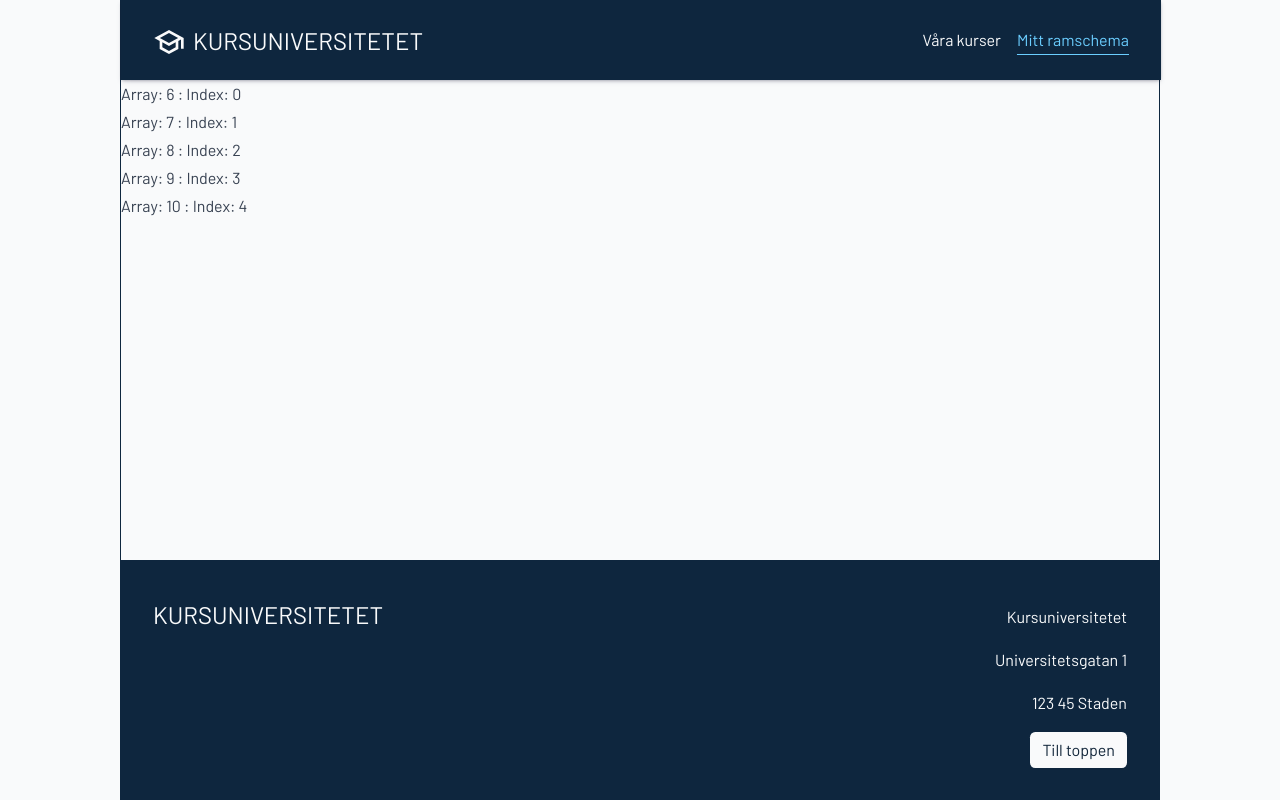
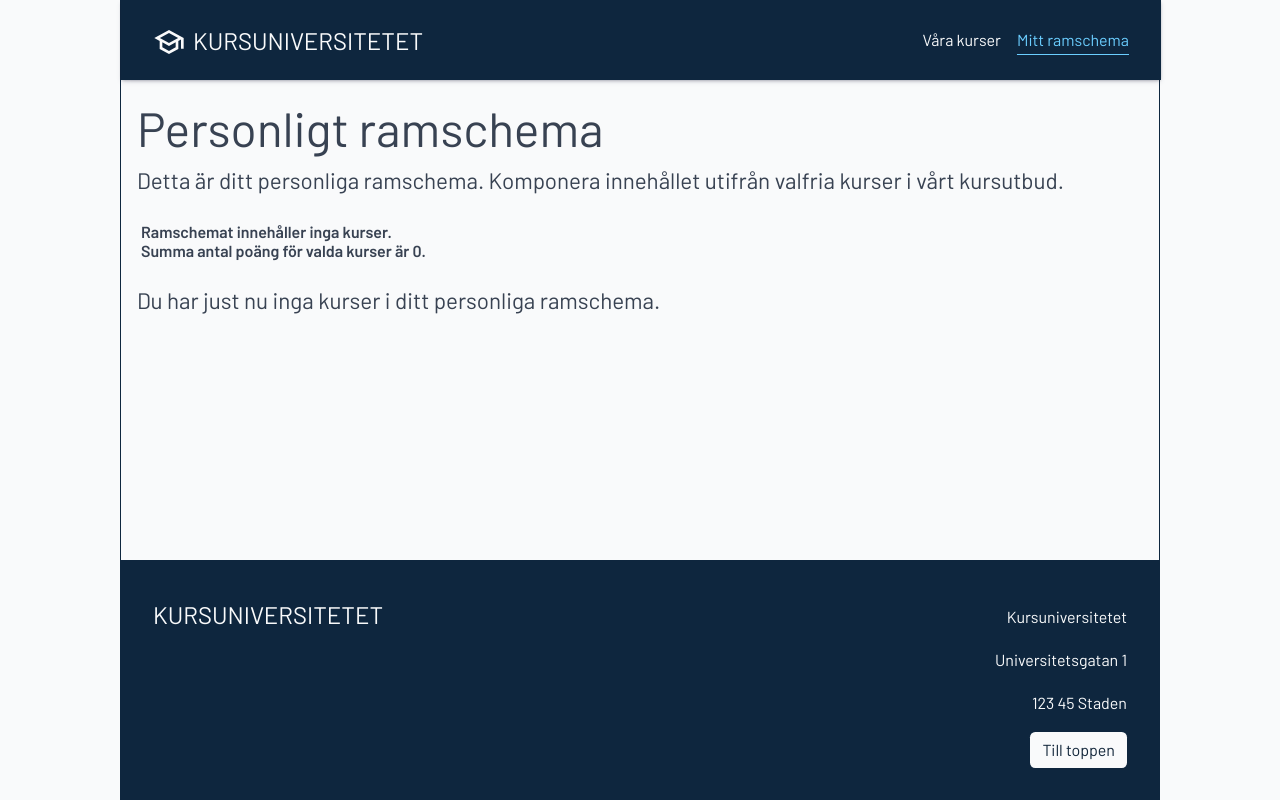
Before and after one commit to dalu2301/DT208G-Projekt, an Angular app: page /schedule in a window 1280 px wide. Built offline with nearby package versions, Linux system fonts and the light colour scheme.

Commit message:
Started working on logic for personal schedule

```diff
--- a/src/app/components/courses/courses.component.css
+++ b/src/app/components/courses/courses.component.css
@@ -6,10 +6,10 @@ section {
     --button-text-inverse-color: hsl(210, 52%, 15%);
     --button-hover-color: hsl(200, 100%, 71%);
     padding-inline: 1rem;
-    margin-block-end: 1rem;
+    padding-block: 0.75rem;
 
     & h2 {
-        font-size: clamp(2rem, 12vw, 4rem);
+        font-size: clamp(2rem, 8vw, 3rem);
         font-weight: 400;
         line-height: 1.5em;
     }
--- a/src/app/components/personal-schedule/personal-schedule.component.css
+++ b/src/app/components/personal-schedule/personal-schedule.component.css
@@ -0,0 +1,133 @@
+section {
+    --app-courses-border-color: hsl(210, 63%, 15%);
+    --button-background-color: hsl(210, 63%, 15%);
+    --button-text-color: hsl(210, 20%, 98%);
+    --button-background-inverse-color: hsl(210, 20%, 98%);
+    --button-text-inverse-color: hsl(210, 52%, 15%);
+    --button-hover-color: hsl(200, 100%, 71%);
+    padding-inline: 1rem;
+    padding-block: 0.75rem;
+
+    & h2 {
+        font-size: clamp(2rem, 8vw, 3rem);
+        font-weight: 400;
+        line-height: 1.5em;
+    }
+
+    & p {
+        font-size: clamp(1rem, 5vw, 1.4rem);
+        max-width: 75ch;
+        line-height: 1.5em;
+    }
+
+    & table {
+        --table-row-hover-color: hsl(0, 0%, 95%);
+        border-collapse: collapse;
+        width: 100%;
+        margin-block-end: 1rem;
+
+        & th {
+            text-transform: uppercase;
+            font-weight: 600;
+        }
+
+        & th,
+        & td {
+            font-size: 1rem;
+            padding-block: 0.5rem;
+            padding-inline: 0.5rem;
+            text-align: left;
+            vertical-align: middle;
+            border-bottom: 0.0625rem solid var(--app-courses-border-color);
+        }
+
+        & tbody>tr:hover {
+            background-color: var(--table-row-hover-color);
+        }
+    }
+
+    & button {
+        width: max-content;
+        padding-block: 0.5rem;
+        padding-inline: 0.75rem;
+        background-color: var(--button-background-color);
+        color: var(--button-text-color);
+        border: 0;
+        border-radius: 0.325rem;
+    }
+
+    & button:hover {
+        background-color: var(--button-hover-color);
+        color: var(--button-text-inverse-color);
+        box-shadow: hsla(240, 30%, 28%, 0.25) 0px 2px 5px -1px, hsla(0, 0%, 0%, 0.3) 0px 1px 3px -1px;
+        cursor: pointer;
+    }
+
+    & #counter {
+        padding-inline: 0.25rem;
+        font-weight: 600;
+    }
+
+    & #content {
+        width: 100%;
+        display: grid;
+        place-items: center;
+        padding-block: 2rem;
+
+    }
+
+    @media (max-width: 48rem) {
+
+        thead {
+            display: grid;
+            justify-content: center;
+
+            & tr>th {
+                border: 0;
+            }
+
+            & tr>th:nth-child(5),
+            & tr>th:nth-child(6) {
+                display: none;
+            }
+        }
+
+        td {
+            display: grid;
+            gap: 0.5rem;
+            grid-template-columns: 15ch auto;
+            padding-block: 0.5rem;
+            padding-inline: 1rem;
+        }
+
+        td:first-child {
+            padding-block-start: 1rem;
+        }
+
+        td:last-child {
+            padding-block-end: 1rem;
+        }
+
+        td::before {
+            content: attr(data-cell) ": ";
+            font-weight: 700;
+        }
+
+    }
+
+    @media (max-width: 26.25rem) {
+
+        td {
+            grid-template-columns: 1fr;
+        }
+    }
+}
+
+.pointer {
+    cursor: pointer;
+}
+
+.pointer:hover {
+    text-decoration-line: underline;
+    text-underline-offset: 0.25rem;
+}
--- a/src/app/components/personal-schedule/personal-schedule.component.html
+++ b/src/app/components/personal-schedule/personal-schedule.component.html
@@ -1,6 +1,77 @@
-<!-- Testar lite olika saker för begränsad loop -->
-<p *ngFor="let number of arrayOfNumbers | slice:5:10; index as i">
-    @if (i < 10) {
-        Array: {{ number }} : Index: {{ i }}
-    }
-</p>
+<section>
+
+    <h2>Personligt ramschema</h2>
+    <p>
+        Detta är ditt personliga ramschema. Komponera innehållet
+        utifrån valfria kurser i vårt kursutbud.
+    </p>
+
+</section>
+
+<section>
+
+    <div id="counter">
+        Ramschemat innehåller
+        @if (numberOfCourses > 1) {
+        {{ numberOfCourses }} stycken kurser.
+        }
+        @else if (numberOfCourses === 0) {
+        inga kurser.
+        }
+        @else {
+        {{ numberOfCourses }} styck kurs.
+        }
+        <br>
+        Summa antal poäng för valda kurser är {{ numberOfPoints }}.
+    </div>
+
+</section>
+
+@if (personalSchedule.length > 0) {
+
+<section>
+
+    <table>
+        <thead>
+            <tr>
+                <th><span (click)="sortCourses('code');" class="pointer">Kurskod</span></th>
+                <th><span (click)="sortCourses('name');" class="pointer">Kursnamn</span></th>
+                <th><span (click)="sortCourses('points');" class="pointer">Poäng</span></th>
+                <th><span (click)="sortCourses('subject');" class="pointer">Ämne</span></th>
+                <th>Kursplan</th>
+                <th>Schema</th>
+            </tr>
+        </thead>
+        <tbody>
+            <tr *ngFor="let course of personalSchedule">
+                <td data-cell="Kurskod">{{ course.courseCode }}</td>
+                <td data-cell="Kursnamn">{{ course.courseName }}</td>
+                <td data-cell="Poäng">{{ course.points }}</td>
+                <td data-cell="Ämne">{{ course.subject }}</td>
+                <td data-cell="Kursplan">
+                    <a href="{{ course.syllabus }}" target="_blank">Kursplan</a>
+                </td>
+                <td data-cell="Schema">
+                    <button type="button" (click)="removeFromCourseList(course.courseCode)">Ta bort</button>
+                </td>
+            </tr>
+        </tbody>
+    </table>
+
+    <div>{{ errorMessage }}</div>
+
+    <div id="content">
+        <button type="button" (click)="emptySchedule()">Töm schemat</button>
+    </div>
+
+</section>
+
+} @else {
+
+<section>
+
+    <p>Du har just nu inga kurser i ditt personliga ramschema.</p>
+
+</section>
+
+}
--- a/src/app/components/personal-schedule/personal-schedule.component.ts
+++ b/src/app/components/personal-schedule/personal-schedule.component.ts
@@ -1,5 +1,13 @@
 import { CommonModule } from '@angular/common'
-import { Component, EventEmitter, Output } from '@angular/core'
+import { Component, OnInit } from '@angular/core'
+import { Course } from '../../models/course'
+import { StorageHandlerService } from '../../services/storage-handler.service'
+import { ScheduleHandlerService } from '../../services/schedule-handler.service'
+
+enum SortOrder {
+  'Ascending' = 0,
+  'Descending' = 1
+}
 
 @Component({
   selector: 'app-personal-schedule',
@@ -11,10 +19,152 @@ import { Component, EventEmitter, Output } from '@angular/core'
   styleUrl: './personal-schedule.component.css'
 })
 
-export class PersonalScheduleComponent {
+export class PersonalScheduleComponent implements OnInit {
 
-  testArray: string[] = ['Aaa', 'Bbb', 'Ccc']
+  // Diverse globala variabler, A-Ö
+  errorMessage: string = ''
+  numberOfCourses: number = 0
+  numberOfPoints: number = 0
+  personalSchedule: Course[] = []
+  sortedCode: number = SortOrder.Ascending
+  sortedName: number = SortOrder.Ascending
+  sortedPoints: number = SortOrder.Ascending
+  sortedSubject: number = SortOrder.Ascending
 
-  arrayOfNumbers: number[] = [1,2,3,4,5,6,7,8,9,10,11,12,13,14,15]
+  constructor(
+    private scheduleHandler: ScheduleHandlerService,
+    private storageHandler: StorageHandlerService
+  ) { }
+
+  ngOnInit(): void {
+
+    // Läser in befintligt ramschema, om finnes.
+    this.personalSchedule = (this.storageHandler.getLocalStorage()) ? this.storageHandler.getLocalStorage() : []
+
+    // Anger totalt antal kurser i befintligt ramschema
+    this.numberOfCourses = this.personalSchedule.length
+
+    this.calculatePoints()
+
+  }
+
+  /**
+   *
+   */
+  calculatePoints(): void {
+
+    if (this.personalSchedule.length > 0) {
+
+      for (const course of this.personalSchedule) {
+
+        this.numberOfPoints += course.points
+
+      }
+
+    }
+
+  }
+
+  /**
+   *
+   */
+  emptySchedule(): void {
+
+
+
+  }
+
+  /**
+   *
+   */
+  removeFromCourseList(courseCode: string): void {
+
+
+
+  }
+
+  /**
+   * Avgränsningen för sorteringen är att den sorterar
+   * BEFINTLIGT resultat, det vill säga efter en eventuell
+   * filtrering, alltså det som för närvarande finns i
+   * variabeln coursesFiltered.
+   */
+  sortCourses(column: string): void {
+
+    switch (column) {
+      case 'code':
+
+        if (this.sortedCode === SortOrder.Ascending) {
+
+          this.personalSchedule.sort((a, b) => (a.courseCode.toLowerCase() < b.courseCode.toLowerCase() ? -1 : 1))
+
+          this.sortedCode = SortOrder.Descending
+
+        } else {
+
+          this.personalSchedule.sort((a, b) => (a.courseCode.toLowerCase() < b.courseCode.toLowerCase() ? 1 : -1))
+
+          this.sortedCode = SortOrder.Ascending
+
+        }
+
+        break
+      case 'name':
+
+        if (this.sortedName === SortOrder.Ascending) {
+
+          this.personalSchedule.sort((a, b) => (a.courseName.toLowerCase() < b.courseName.toLowerCase() ? -1 : 1))
+
+          this.sortedName = SortOrder.Descending
+
+        } else {
+
+          this.personalSchedule.sort((a, b) => (a.courseName.toLowerCase() < b.courseName.toLowerCase() ? 1 : -1))
+
+          this.sortedName = SortOrder.Ascending
+
+        }
+
+        break
+      case 'points':
+
+        if (this.sortedPoints === SortOrder.Ascending) {
+
+          this.personalSchedule.sort((a, b) => (a.points > b.points ? -1 : 1))
+
+          this.sortedPoints = SortOrder.Descending
+
+        } else {
+
+          this.personalSchedule.sort((a, b) => (a.points > b.points ? 1 : -1))
+
+          this.sortedPoints = SortOrder.Ascending
+
+        }
+
+        break
+      case 'subject':
+
+        if (this.sortedSubject === SortOrder.Ascending) {
+
+          this.personalSchedule.sort((a, b) => (a.subject.toLowerCase() < b.subject.toLowerCase() ? -1 : 1))
+
+          this.sortedSubject = SortOrder.Descending
+
+        } else {
+
+          this.personalSchedule.sort((a, b) => (a.subject.toLowerCase() < b.subject.toLowerCase() ? 1 : -1))
+
+          this.sortedSubject = SortOrder.Ascending
+
+        }
+
+        break
+      default:
+        // Felaktigt val, ignorera...
+        break
+    }
+
+  }
 
 }
```
Also changed, not shown: src/app/components/courses/courses.component.html (+7 -3 lines), src/app/components/navigation/navigation.component.css (+1 -1 lines).
